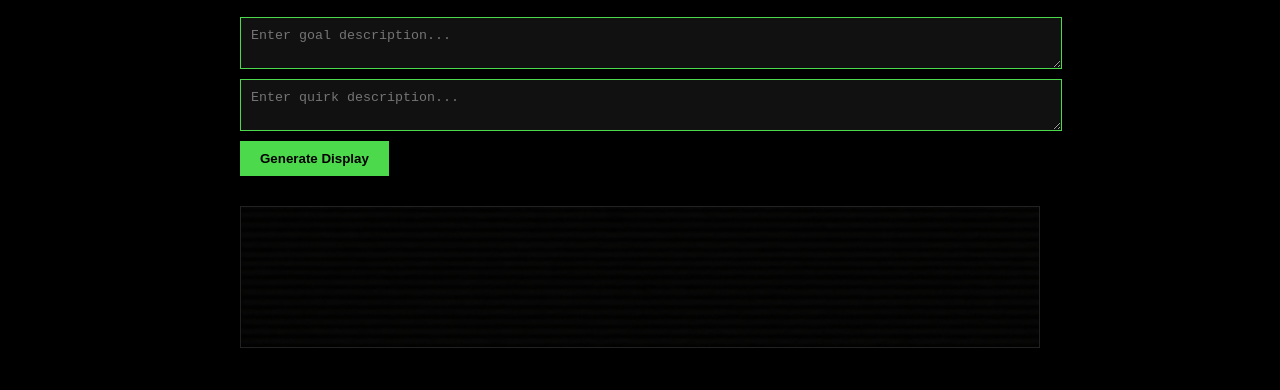
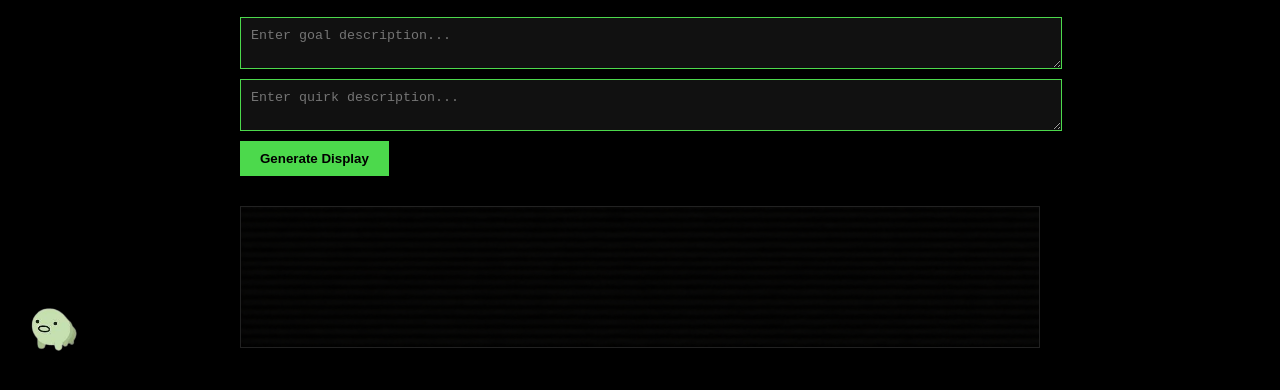
Before and after one commit to Ducxz1/Sericulture-thing-creator, a plain HTML site: page index.html in a window 1280 px wide. Shown: the part 78-468 px from the top of the page. Drawn offline with Linux system fonts and the light colour scheme.

Commit message:
Update index.html

```diff
--- a/index.html
+++ b/index.html
@@ -9,6 +9,7 @@
             color: #4cd94c;
             font-family: 'Courier New', Courier, monospace;
             padding: 20px;
+            overflow-x: hidden;
         }
         .container {
             max-width: 800px;
@@ -35,7 +36,6 @@
         #output {
             margin-top: 30px;
             padding: 20px;
-            /* Background image from static folder */
             background-image: url('static/Bzzzzzzzz.png');
             background-repeat: repeat;
             border: 1px solid #222;
@@ -43,6 +43,14 @@
             white-space: pre-wrap;
         }
         .title { font-weight: bold; }
+
+        /* Pet styling */
+        #pet {
+            position: fixed;
+            width: 50px;
+            transition: all 0.5s ease;
+            z-index: 1000;
+        }
     </style>
 </head>
 <body>
@@ -56,14 +64,28 @@
     <div id="output"></div>
 </div>
 
+<img id="pet" src="static/Gwarek.png" alt="Pet">
+
 <script>
     function generate() {
         const gText = document.getElementById('goalText').value;
         const qText = document.getElementById('quirkText').value;
-
         const output = `<span class="title">GOAL:</span>\n${gText}\n\n<span class="title">QUIRKS:</span>\n• ${qText}`;
         document.getElementById('output').innerHTML = output;
     }
+
+    // Pet movement logic
+    const pet = document.getElementById('pet');
+    let x = 0, y = 0;
+
+    function movePet() {
+        x = Math.random() * (window.innerWidth - 50);
+        y = Math.random() * (window.innerHeight - 50);
+        pet.style.left = x + 'px';
+        pet.style.top = y + 'px';
+    }
+
+    setInterval(movePet, 2000); // Jumps every 2 seconds
 </script>
 
 </body>
```
